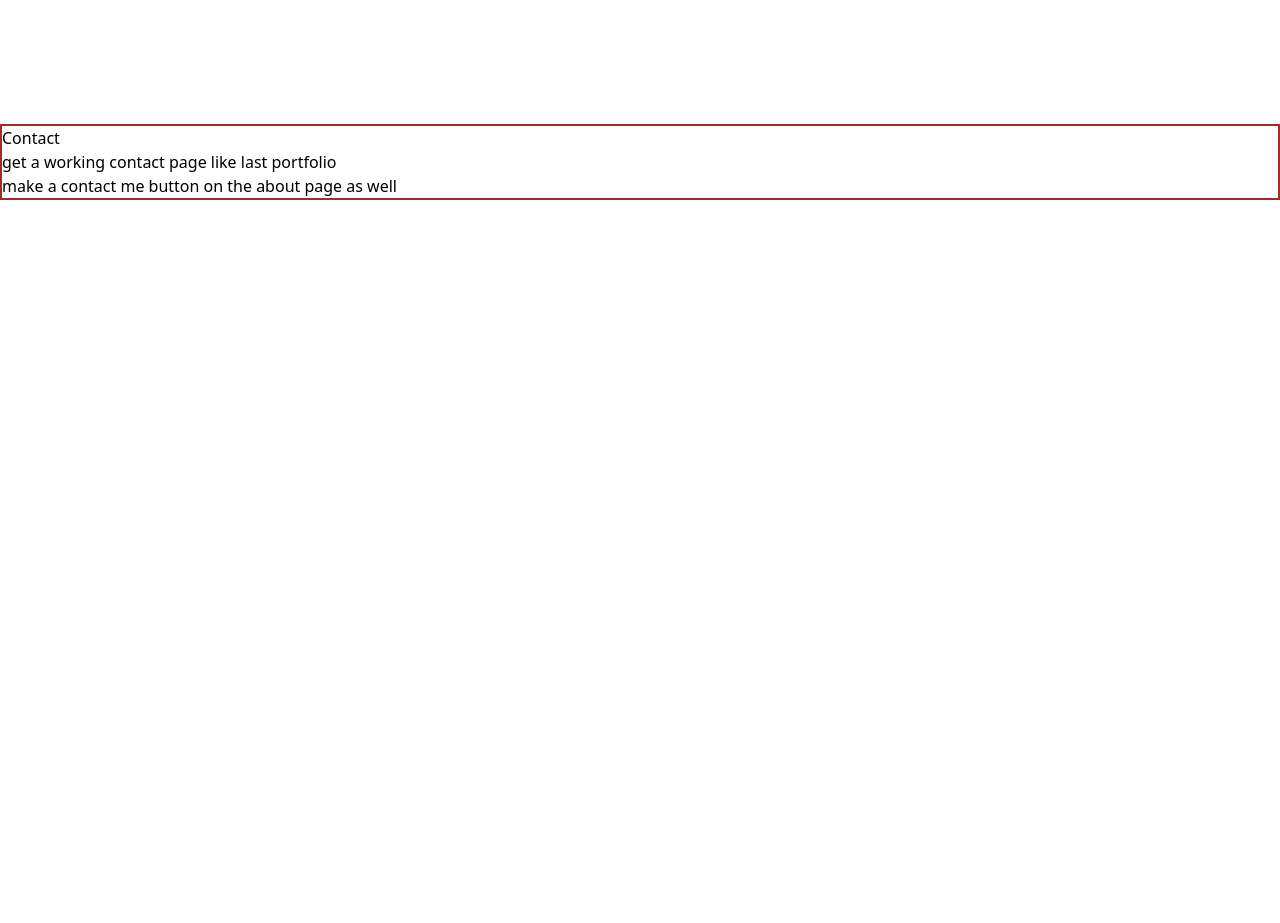
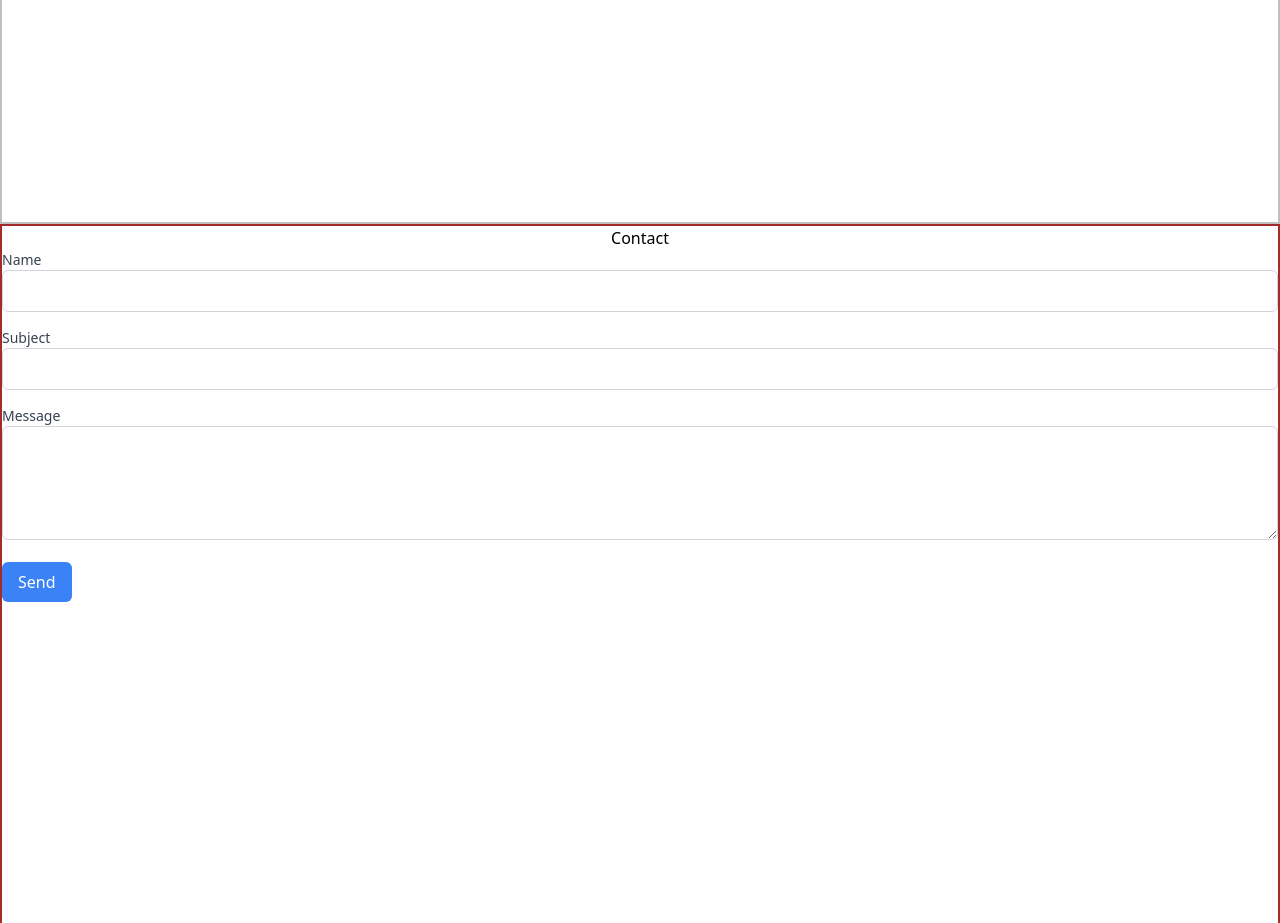
Before and after one commit to AveryNewhart/new-portfolio, a Vue app: page / in a window 1280 px wide. Shown: the part 4500-5423 px from the top of the page. Built offline with nearby package versions, Linux system fonts and the light colour scheme.

Commit message:
contact page/form basic layout

```diff
--- a/src/components/Contact.vue
+++ b/src/components/Contact.vue
@@ -1,18 +1,41 @@
-<script setup lang="ts">
-</script>
-
 <template>
   <div class="mainConDiv">
-    <h1>Contact</h1>
-    <p>get a working contact page like last portfolio</p>
-    <p>make a contact me button on the about page as well</p>
+    <h1 class="text-center">Contact</h1>
+    <form @submit.prevent="sendEmail">
+      <div class="mb-4">
+        <label for="name" class="block text-sm font-medium text-gray-700">Name</label>
+        <input type="text" id="name" v-model="name" class="w-full px-3 py-2 border border-gray-300 rounded-md" required />
+      </div>
+      <div class="mb-4">
+        <label for="subject" class="block text-sm font-medium text-gray-700">Subject</label>
+        <input type="text" id="subject" v-model="subject" class="w-full px-3 py-2 border border-gray-300 rounded-md" required />
+      </div>
+      <div class="mb-4">
+        <label for="message" class="block text-sm font-medium text-gray-700">Message</label>
+        <textarea id="message" v-model="message" class="w-full px-3 py-2 border border-gray-300 rounded-md" rows="4" required></textarea>
+      </div>
+      <div>
+        <button type="submit" class="px-4 py-2 text-white bg-blue-500 rounded-md hover:bg-blue-600">Send</button>
+      </div>
+    </form>
   </div>
 </template>
 
+<script setup lang="ts">
+import { ref } from 'vue';
+
+const name = ref('');
+const subject = ref('');
+const message = ref('');
+
+function sendEmail() {
+}
+</script>
+
 <style scoped>
-
 .mainConDiv {
   border: 2px solid brown;
+  height: 900px;
 }
 
 </style>
--- a/src/components/Resume.vue
+++ b/src/components/Resume.vue
@@ -46,6 +46,7 @@
 .mainResDiv {
   border: 2px solid silver;
   padding: 20px;
+  height: 900px;
 }
 
 .skills-section {
```
